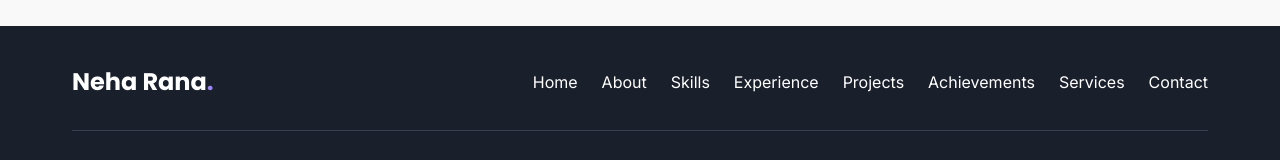
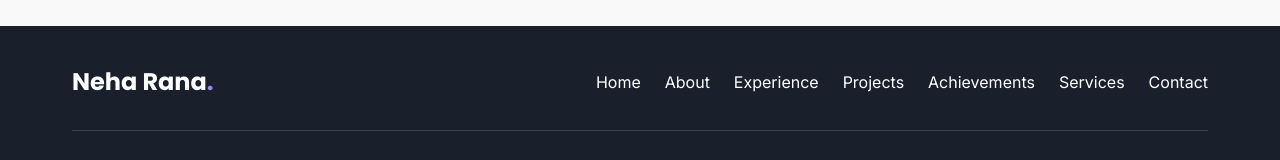
Before and after one commit to neha13rana/neha-rana-portfolio, a React (Vite) app: page / in a window 1280 px wide. Shown: the part 9694-9854 px from the top of the page. Built offline with nearby package versions, Linux system fonts and the light colour scheme.

Commit message:
Update Footer.tsx

```diff
--- a/src/components/Footer.tsx
+++ b/src/components/Footer.tsx
@@ -32,7 +32,7 @@ const Footer = () => {
           <div className="flex flex-wrap justify-center gap-6">
             <a href="#home" onClick={(e) => handleScrollTo(e, 'home')} className="hover:text-portfolio-lightPurple transition-colors">Home</a>
             <a href="#about" onClick={(e) => handleScrollTo(e, 'about')} className="hover:text-portfolio-lightPurple transition-colors">About</a>
-            <a href="#skills" onClick={(e) => handleScrollTo(e, 'skills')} className="hover:text-portfolio-lightPurple transition-colors">Skills</a>
+            {/* <a href="#skills" onClick={(e) => handleScrollTo(e, 'skills')} className="hover:text-portfolio-lightPurple transition-colors">Skills</a> */}
             <a href="#experience" onClick={(e) => handleScrollTo(e, 'experience')} className="hover:text-portfolio-lightPurple transition-colors">Experience</a>
             <a href="#projects" onClick={(e) => handleScrollTo(e, 'projects')} className="hover:text-portfolio-lightPurple transition-colors">Projects</a>
             <a href="#achievements" onClick={(e) => handleScrollTo(e, 'achievements')} className="hover:text-portfolio-lightPurple transition-colors">Achievements</a>
```
